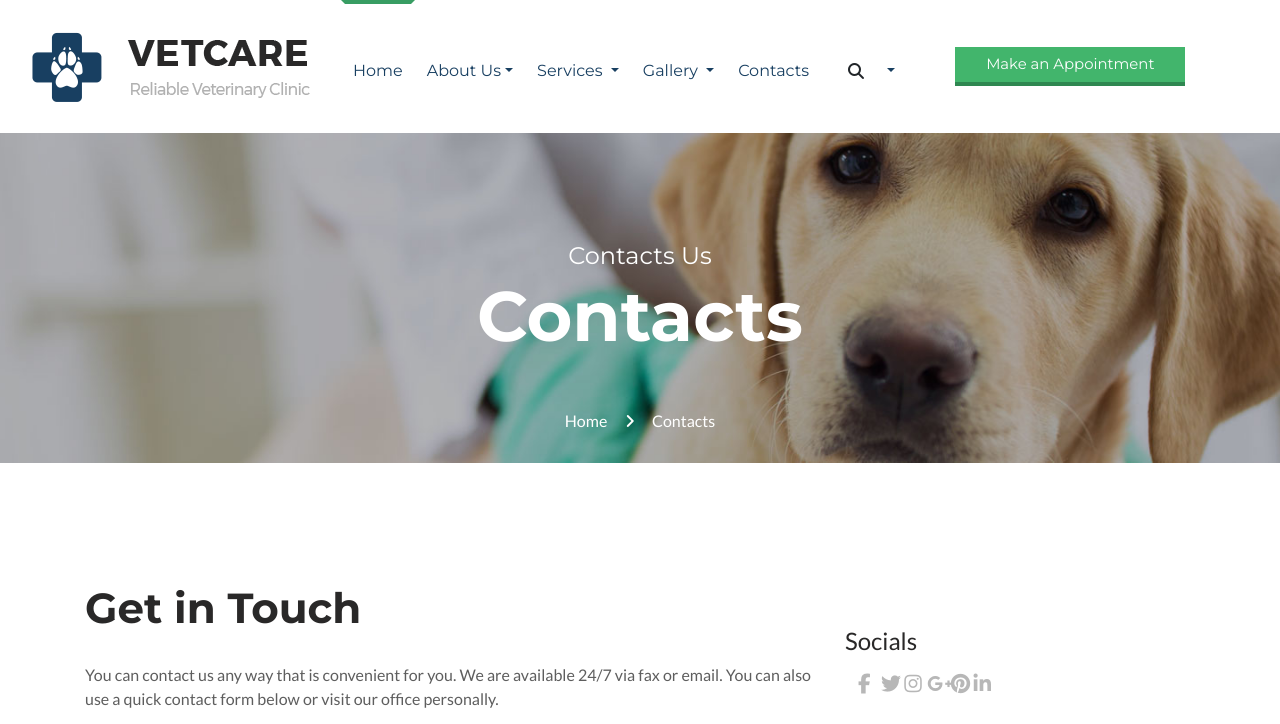
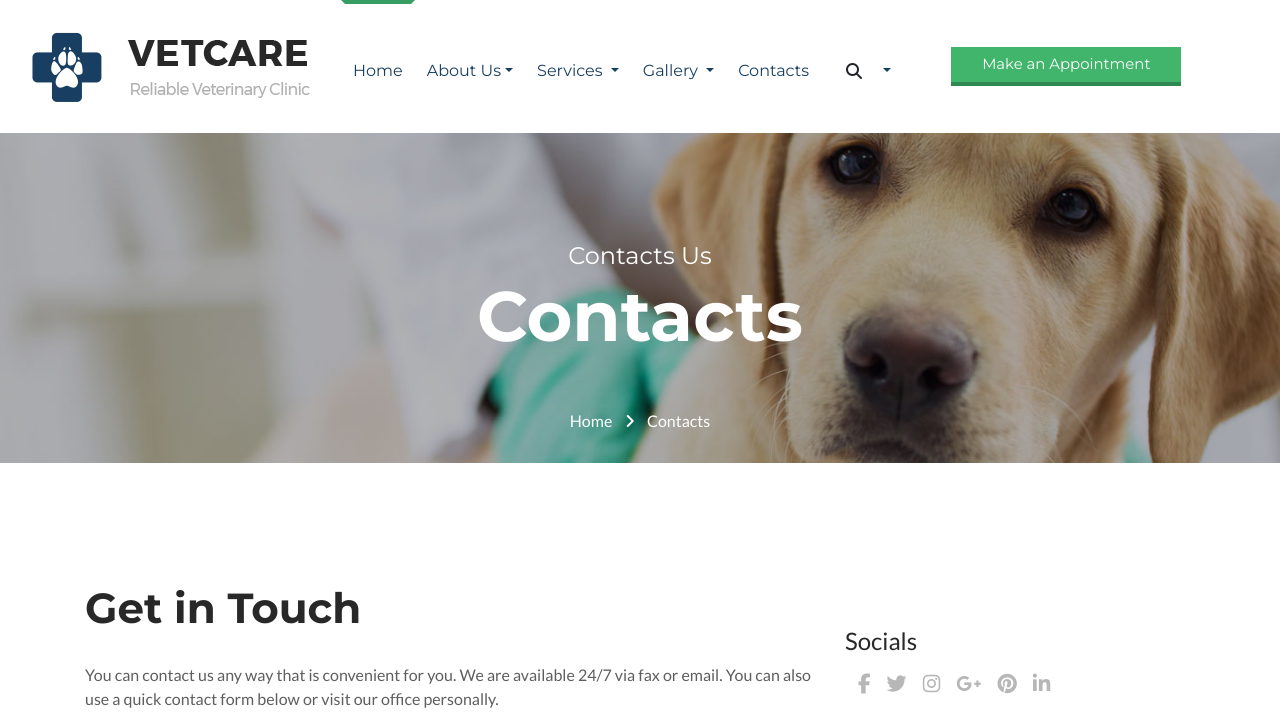
Before and after one commit to qwerty109/galiya131, a plain HTML site: page contacts.html in a window 1280 px wide. Shown: the top 724 px of the page. Drawn offline with nearby package versions, Linux system fonts and the light colour scheme.

Commit message:
Add files via upload

```diff
--- a/contacts.html
+++ b/contacts.html
@@ -9,7 +9,7 @@
    <link rel="stylesheet" href="https://stackpath.bootstrapcdn.com/bootstrap/4.4.1/css/bootstrap.min.css" integrity="sha384-Vkoo8x4CGsO3+Hhxv8T/Q5PaXtkKtu6ug5TOeNV6gBiFeWPGFN9MuhOf23Q9Ifjh" crossorigin="anonymous">
 
 
-  <link href="fontawesome-free-5.12.1-web/css/all.css" rel="stylesheet"> <!--load all styles -->
+  <script src="https://kit.fontawesome.com/4f3c37a5ba.js" crossorigin="anonymous"></script>
 
   <link href="https://fonts.googleapis.com/css?family=Lato:400,400i,700,700i,900,900i|Montserrat:400,400i,500,500i,600,600i,700,700i,800,800i,900,900i&display=swap&subset=latin-ext" rel="stylesheet">
 
```
